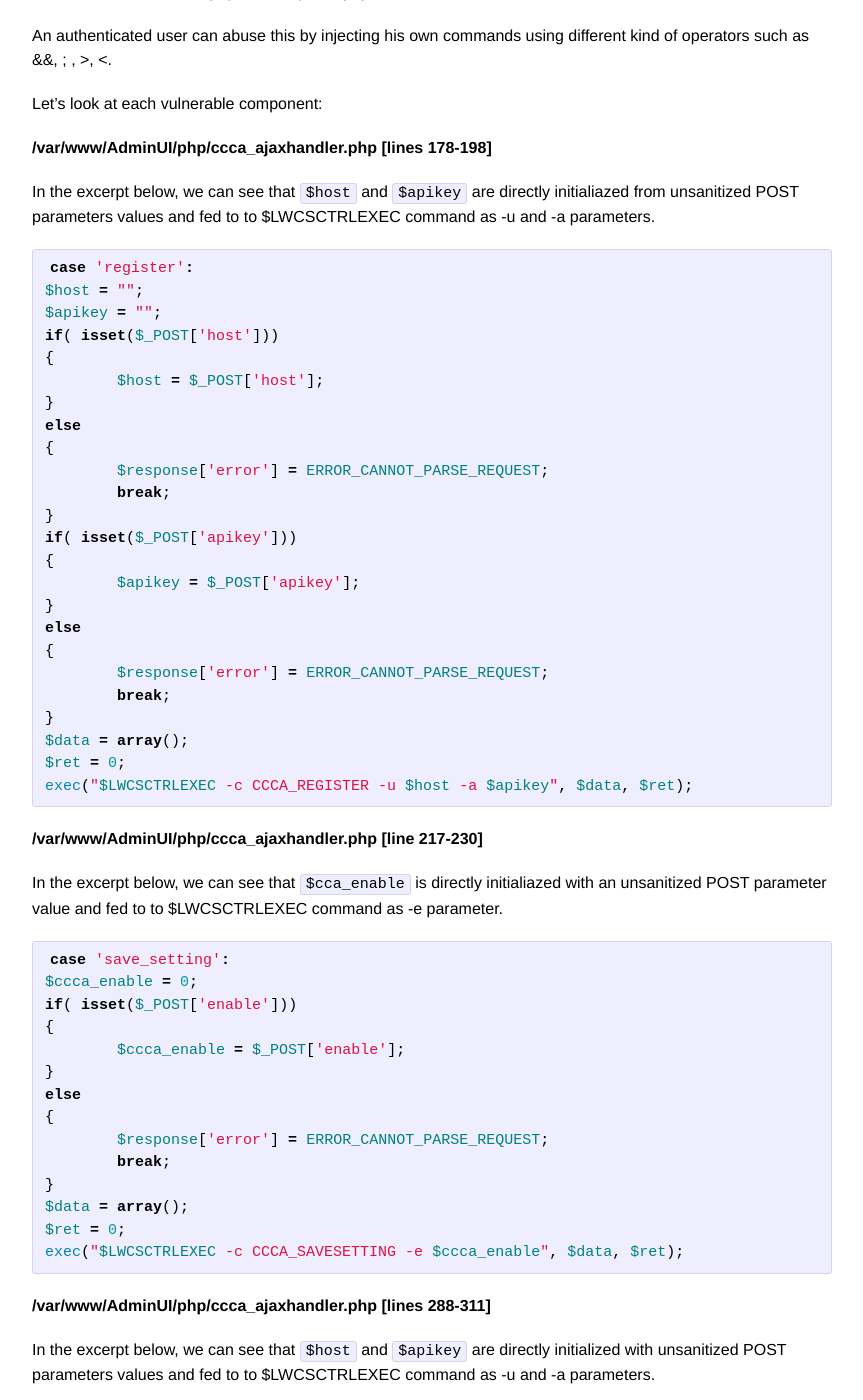
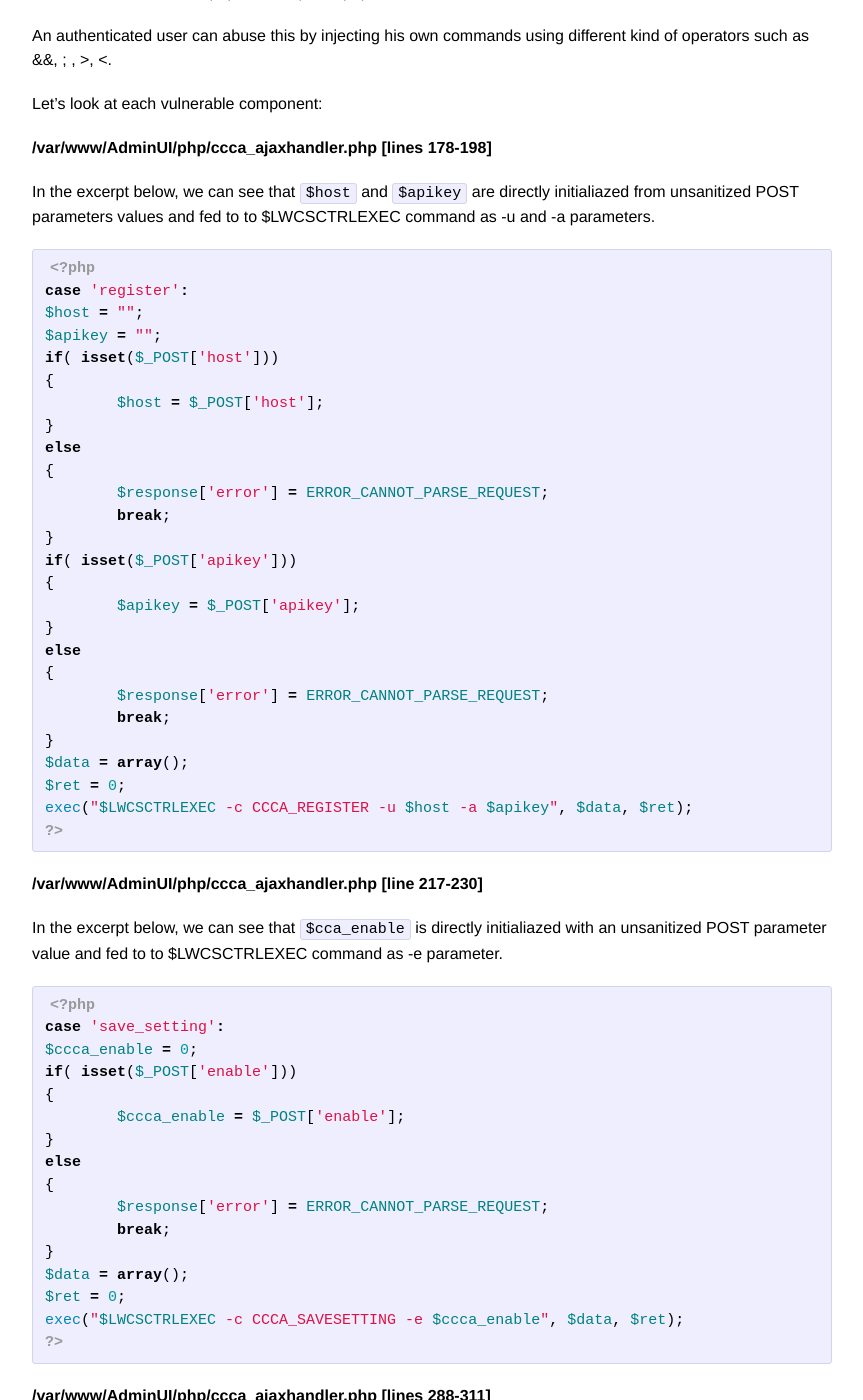
Before and after one commit to qkaiser/qkaiser.github.io, a Jekyll site: the page built from _posts/2016-08-08-trendmicro-sps.markdown, in a window 1280 px wide and 1400 px high, scrolled down 955 px. Shown: the whole window, without its empty margins (208-1071 px from the left). Built offline with Jekyll 4.4.1, drawn with Linux system fonts in a browser that asks for light colours; comment, search, counter and statistics services are not loaded; some of the changed text lies outside the part shown.

Commit message:
No inline start with github pages.

````diff
--- a/_posts/2016-08-08-trendmicro-sps.markdown
+++ b/_posts/2016-08-08-trendmicro-sps.markdown
@@ -43,7 +43,8 @@ Let's look at each vulnerable component:
 In the excerpt below, we can see that ```$host``` and ```$apikey``` are directly initialiazed from unsanitized POST parameters values and fed to
 to $LWCSCTRLEXEC command as -u and -a parameters.
 
-{% highlight php startinline=true %}
+{% highlight php %}
+<?php
 case 'register':
 $host = "";
 $apikey = "";
@@ -68,6 +69,7 @@ else
 $data = array();
 $ret = 0;
 exec("$LWCSCTRLEXEC -c CCCA_REGISTER -u $host -a $apikey", $data, $ret);
+?>
 {% endhighlight %}
 
 **/var/www/AdminUI/php/ccca_ajaxhandler.php [line 217-230]**
@@ -76,7 +78,8 @@ exec("$LWCSCTRLEXEC -c CCCA_REGISTER -u $host -a $apikey", $data, $ret);
 In the excerpt below, we can see that ```$cca_enable``` is directly initialiazed with an unsanitized POST parameter value and fed to
 to $LWCSCTRLEXEC command as -e parameter.
 
-{% highlight php startinline=true %}
+{% highlight php %}
+<?php
 case 'save_setting':
 $ccca_enable = 0;
 if( isset($_POST['enable']))
@@ -91,6 +94,7 @@ else
 $data = array();
 $ret = 0;
 exec("$LWCSCTRLEXEC -c CCCA_SAVESETTING -e $ccca_enable", $data, $ret);
+?>
 {% endhighlight %}
 
 **/var/www/AdminUI/php/ccca_ajaxhandler.php [lines 288-311]**
@@ -98,7 +102,8 @@ exec("$LWCSCTRLEXEC -c CCCA_SAVESETTING -e $ccca_enable", $data, $ret);
 In the excerpt below, we can see that ```$host``` and ```$apikey``` are directly initialized with unsanitized POST parameters values and fed to
 to $LWCSCTRLEXEC command as -u and -a parameters.
 
-{% highlight php startinline=true %}
+{% highlight php %}
+<?php
 case 'test_connection':
 $host = "";
 $apikey = "";
@@ -123,6 +128,7 @@ else
 $data = array();
 $ret = 0;
 exec("$LWCSCTRLEXEC -c CCCA_TESTCONNECTION -u $host -a $apikey", $data, $ret);
+?>
 {% endhighlight %}
 
 **/var/www/AdminUI/php/admin_notification.php [lines 85-114]**
@@ -130,7 +136,8 @@ exec("$LWCSCTRLEXEC -c CCCA_TESTCONNECTION -u $host -a $apikey", $data, $ret);
 In the excerpt below, we can see that ```$host``` and ```$arr1['SNMP']['Community’]```, ```$arr1['SNMP']['AllowGroupNetmask’]```, and ```$arr1['SNMP']['AllowGroupIP’]```
 are directly read from POST parameters and fed to SnmpUtils functions. SnmpUtils is detailed in in the excerpt afterwards.
 
-{% highlight php startinline=true %}
+{% highlight php %}
+<?php
 $arr1['SNMP']['EnableSNMP'] = is_null($_POST['spare_EnableSNMP']) ? "0":$_POST['spare_EnableSNMP'];
 if ("1" == $arr1['SNMP']['EnableSNMP'])
 {
@@ -161,6 +168,7 @@ else
 		$ret = SnmpUtils::SetFirewall($arr1['SNMP']['AllowGroupIP'], $arr1['SNMP']['AllowGroupNetmask']);
 	}
 }
+?>
 {% endhighlight %}
 
 SnmpUtils defines two functions (SetCommunityName, SetFirewall) that calls directly ```/usr/tmcss/bin/ServWebExec``` with unsanitized inputs
@@ -168,22 +176,26 @@
 
 **/var/www/AdminUI/php/inc/SnmpUtils.php [line 38]**
 
-{% highlight php startinline=true %}
+{% highlight php %}
+<?php
 static function SetCommunityName($CommunityName) {
 	$command="/usr/tmcss/bin/ServWebExec --snmpsetcomm ".$CommunityName;
 	system($command, $retval);
 	return $retval;
 }
+?>
 {% endhighlight %}
 
 **/var/www/AdminUI/php/inc/SnmpUtils.php [line 44]**
 
-{% highlight php startinline=true %}
+{% highlight php %}
+<?php
 static function SetFirewall($IP, $Netmask) {
 	$command="/usr/tmcss/bin/ServWebExec --snmpsetfw ".$IP." ".$Netmask;
 	system($command, $retval);
 	return $retval;
 }
+?>
 {% endhighlight %}
 
 #### Building a PoC
@@ -293,7 +305,8 @@ We review each vulnerable component below:
 
 In the excerpt below, we can see that the GET parameter ```tmpfname``` is used directly in ```file_exists```, ```readfile```, and ```unlink```. This means that not only we can retrieve any file that webserv user has read access to, but that we can also delete any file that webserv has write access to. Note that arbitrary deletion of files can easily lead to denial of service.
 
-{% highlight php startinline=yes %}
+{% highlight php %}
+<?php
 if (isset($_GET['downloadCSV']) && isset($_GET['tmpfname']) && file_exists(TMP_PATH . "/" . $_GET['tmpfname']))
 {
 ini_set('zlib.output_compression', 'Off');
@@ -310,13 +323,15 @@ flush();
 @unlink(TMP_PATH . "/" . $_GET['tmpfname']);
 exit;
 }
+?>
 {% endhighlight %}
 
 **/var/www/AdminUI/php/log_mgt_ajaxhandler.php [lines 577-601]**
 
 In the excerpt below, we can see that the GET parameter ```tmpfname``` is used directly in ```file_exists```, ```readfile```, and ```unlink```. This means that not only we can retrieve any file that webserv user has read access to, but that we can also delete any file that webserv has write access to. Note that arbitrary deletion of files can easily lead to denial of service.
 
-{% highlight php startinline=yes %}
+{% highlight php %}
+<?php
 case 'downloadCSV':
 	if( isset($_REQUEST['tmpfname']) && file_exists(TMP_PATH . "/{$_REQUEST['tmpfname']}") )
 	{
@@ -342,13 +357,15 @@ case 'downloadCSV':
 		exit;
 	}
 	break;
+?>
 {% endhighlight %}
 
 **/var/www/AdminUI/php/log_mgt_ajaxhandler.php [lines 776-784]**
 
 The case below is particular as it "only" allows for arbitrary file deletion.
 
-{% highlight php startinline=yes %}
+{% highlight php %}
+<?php
 else
 {
 	if( isset($_REQUEST['tmpfname']) && file_exists(TMP_PATH . "/{$_REQUEST['tmpfname']}") )
@@ -357,13 +374,15 @@ else
 	}
 	outputError(ERROR_CANNOT_PARSE_REQUEST);
 }
+?>
 {% endhighlight %}
 
 **/var/www/AdminUI/php/wcs_bwlists_handler.php [line lines 578-600]**
 
 In the excerpt below, we can see that the GET parameter ```tf``` is used directly in ```file_exists```, ```readfile```, and ```unlink```. This means that not only we can retrieve any file that webserv user has read access to, but that we can also delete any file that webserv has write access to. Note that arbitrary deletion of files can easily lead to denial of service.
 
-{% highlight php startinline=yes %}
+{% highlight php %}
+<?php
 case 'download_csv':
 	if( isset($_REQUEST['tf']) && file_exists(TMP_PATH . "/" . $_REQUEST['tf']))
 	{
@@ -387,6 +406,7 @@ case 'download_csv':
 		exit;
 	}
 	break;
+?>
 {% endhighlight %}
 
 
````
